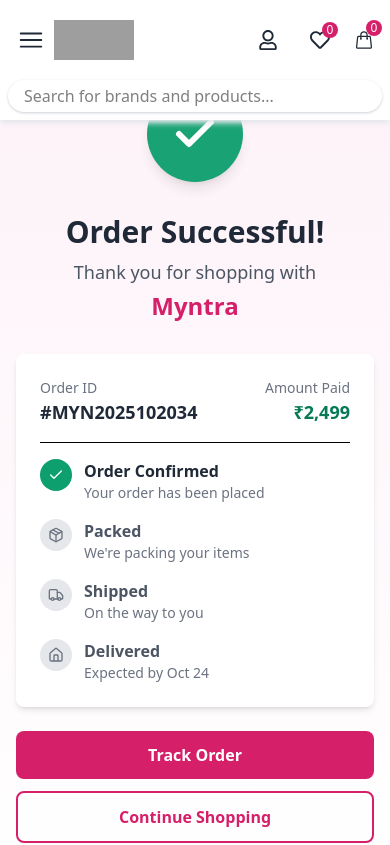
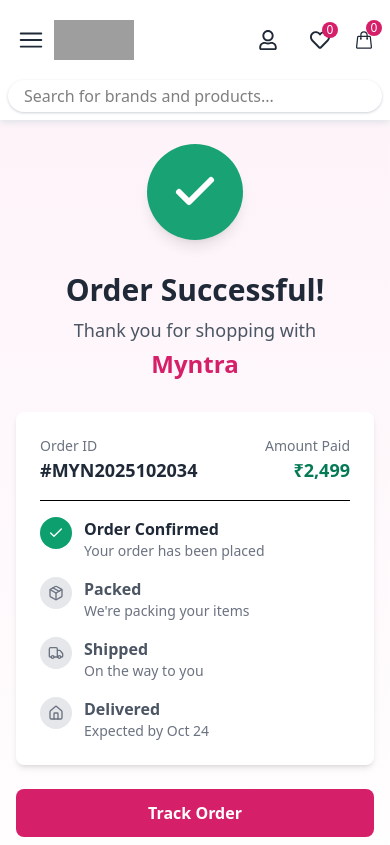
Before and after one commit to S1540/Myntra-Clone, a React (Vite) app: page /orderSuccess in a window 390 px wide. Shown: the top 845 px of the page. Built offline with nearby package versions, Linux system fonts and the light colour scheme; grey boxes are pictures that could not be loaded.

Commit message:
improve ui

```diff
--- a/src/components/RoutePages/Bag/BagPage.jsx
+++ b/src/components/RoutePages/Bag/BagPage.jsx
@@ -76,8 +76,8 @@
   }
 
   return (
-    <div className="min-h-screen bg-gray-50 overflow-hidden">
-      <div className="max-w-7xl mx-auto px-4 py-6">
+    <div className="min-h-screen bg-gray-50 overflow-hidden ">
+      <div className="max-w-7xl mx-auto px-4 py-20 md:py-6">
         <div className="grid grid-cols-1 lg:grid-cols-3 gap-6">
           {/* Left Section - Cart Items */}
           <div className="lg:col-span-2 space-y-4">
--- a/src/components/RoutePages/Bag/OrderSuccess.jsx
+++ b/src/components/RoutePages/Bag/OrderSuccess.jsx
@@ -89,7 +89,7 @@
   }
 
   return (
-    <div className="min-h-screen bg-gradient-to-b from-pink-50 to-white flex items-center justify-center p-4">
+    <div className="min-h-screen bg-gradient-to-b from-pink-50 to-white flex items-center justify-center px-4 pt-20 md:pt-4">
       <div className="max-w-md w-full">
         {/* Animated Check Circle */}
         <div className="flex justify-center mb-8">
--- a/src/output.css
+++ b/src/output.css
@@ -42,9 +42,6 @@
     --radius-sm: 0.25rem;
     --radius-md: 0.375rem;
     --radius-lg: 0.5rem;
-    --radius-xl: 0.75rem;
-    --radius-2xl: 1rem;
-    --radius-4xl: 2rem;
     --ease-in-out: cubic-bezier(0.4, 0, 0.2, 1);
     --animate-spin: spin 1s linear infinite;
     --animate-ping: ping 1s cubic-bezier(0, 0, 0.2, 1) infinite;
@@ -930,18 +927,9 @@
   .stroke-\[3\] {
     stroke-width: 3;
   }
-  .object-contain {
-    object-fit: contain;
-  }
   .object-cover {
     object-fit: cover;
   }
-  .object-fill {
-    object-fit: fill;
-  }
-  .object-center {
-    object-position: center;
-  }
   .p-3 {
     padding: calc(var(--spacing) * 3);
   }
@@ -1014,6 +1002,9 @@
   .py-10 {
     padding-block: calc(var(--spacing) * 10);
   }
+  .py-20 {
+    padding-block: calc(var(--spacing) * 20);
+  }
   .pt-3 {
     padding-top: calc(var(--spacing) * 3);
   }
@@ -1022,6 +1013,9 @@
   }
   .pt-8 {
     padding-top: calc(var(--spacing) * 8);
+  }
+  .pt-20 {
+    padding-top: calc(var(--spacing) * 20);
   }
   .pr-3 {
     padding-right: calc(var(--spacing) * 3);
@@ -1522,9 +1516,19 @@
       padding-inline: calc(var(--spacing) * 8);
     }
   }
+  .md\:py-6 {
+    @media (width >= 48rem) {
+      padding-block: calc(var(--spacing) * 6);
+    }
+  }
   .md\:py-12 {
     @media (width >= 48rem) {
       padding-block: calc(var(--spacing) * 12);
+    }
+  }
+  .md\:pt-4 {
+    @media (width >= 48rem) {
+      padding-top: calc(var(--spacing) * 4);
     }
   }
   .md\:pb-4 {
```
